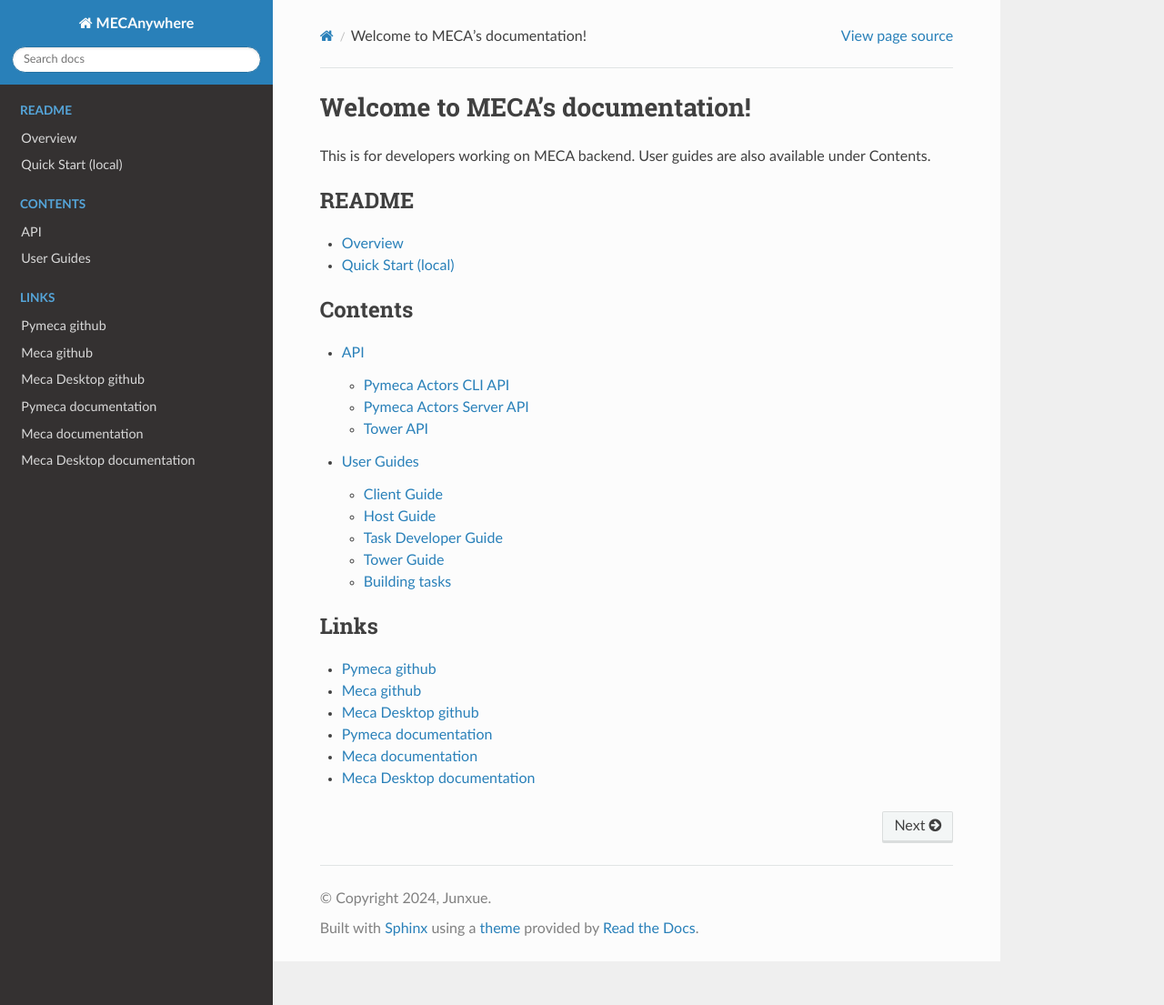
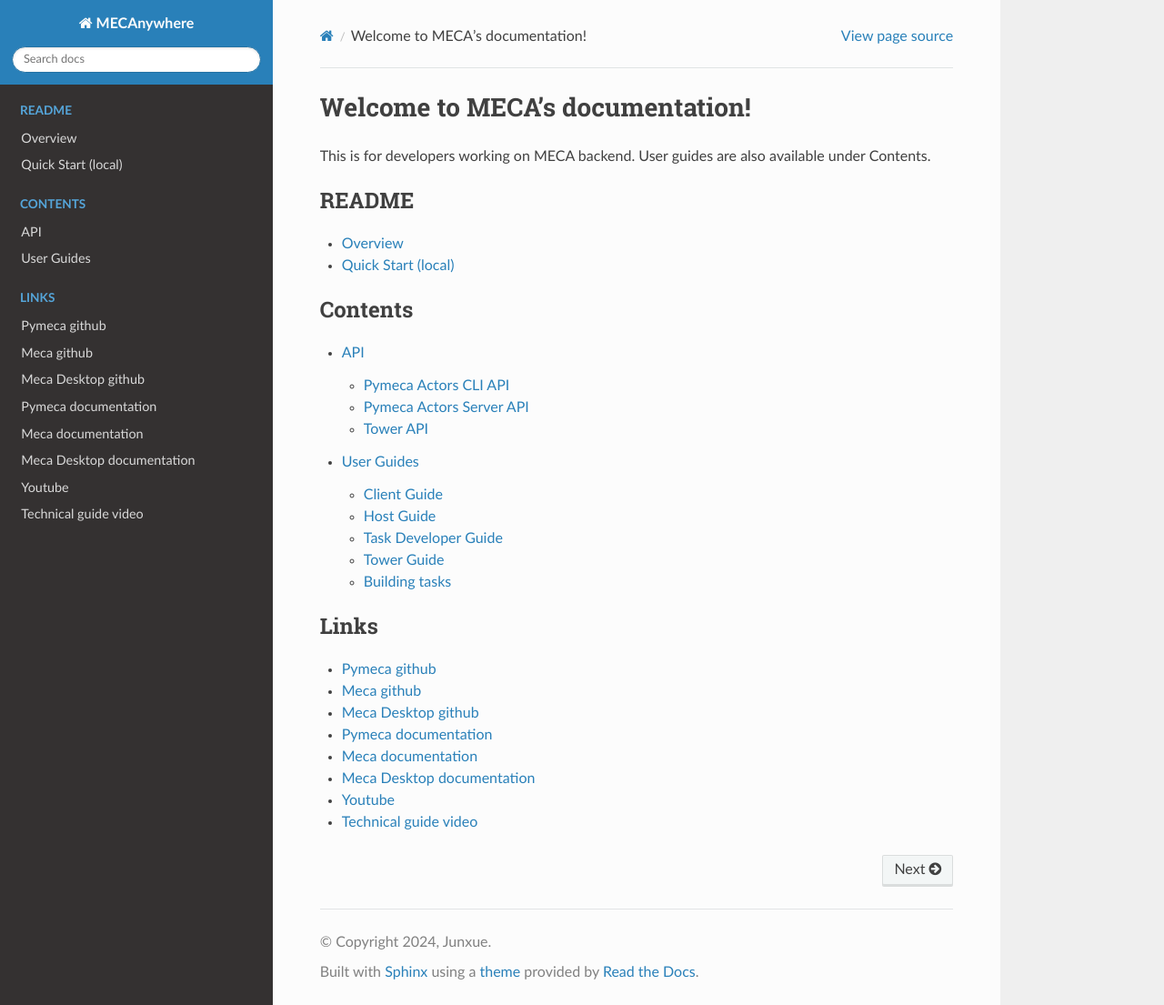
Before and after one commit to sbip-sg/mecanywhere, a Sphinx documentation site: the page built from docs/source/index.rst, in a window 1280 px wide and 1105 px high. Shown: the whole window at 91% size. Built offline with Sphinx 7.4.7 and the Read the Docs theme 2.0.0, drawn with Linux system fonts in a browser that asks for light colours.

Commit message:
Update index.rst

```diff
--- a/docs/source/index.rst
+++ b/docs/source/index.rst
@@ -33,3 +33,5 @@ This is for developers working on MECA backend. User guides are also available u
    Pymeca documentation <https://sbip-sg.github.io/pymeca/>
    Meca documentation <https://sbip-sg.github.io/meca/index.html>
    Meca Desktop documentation <https://sbip-sg.github.io/meca_desktop/index.html>
+   Youtube <https://www.youtube.com/watch?v=MDzbEvTyIgQ>
+   Technical guide video <https://drive.google.com/file/d/1mgZ0EfhlHWNPjgXgG-MpgPV32_b0Qx_g/view?usp=sharing>
```
